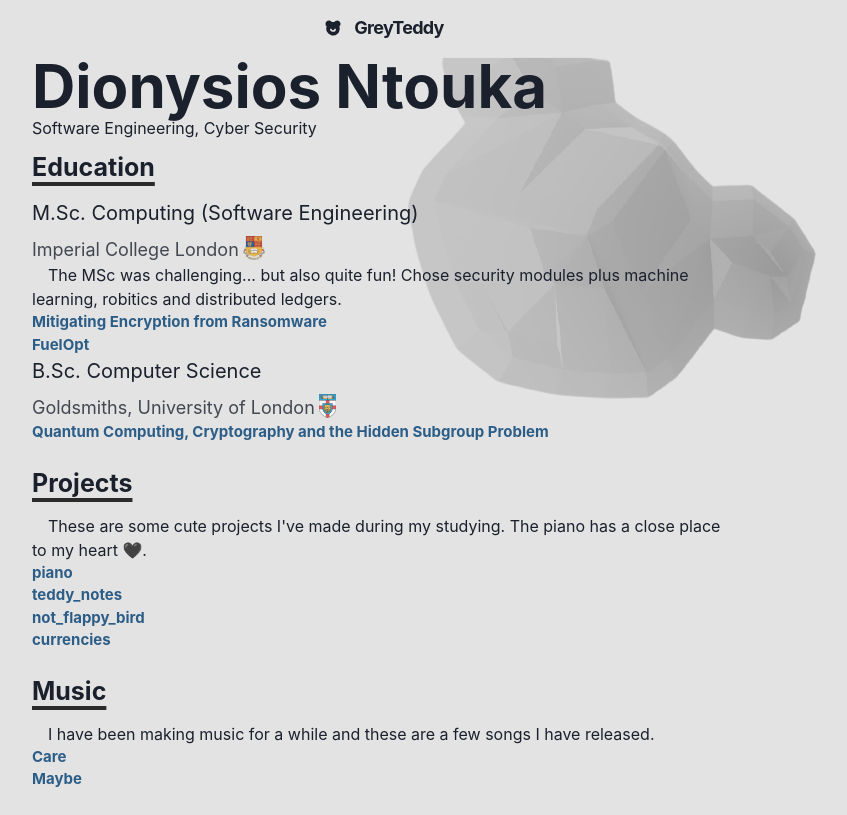
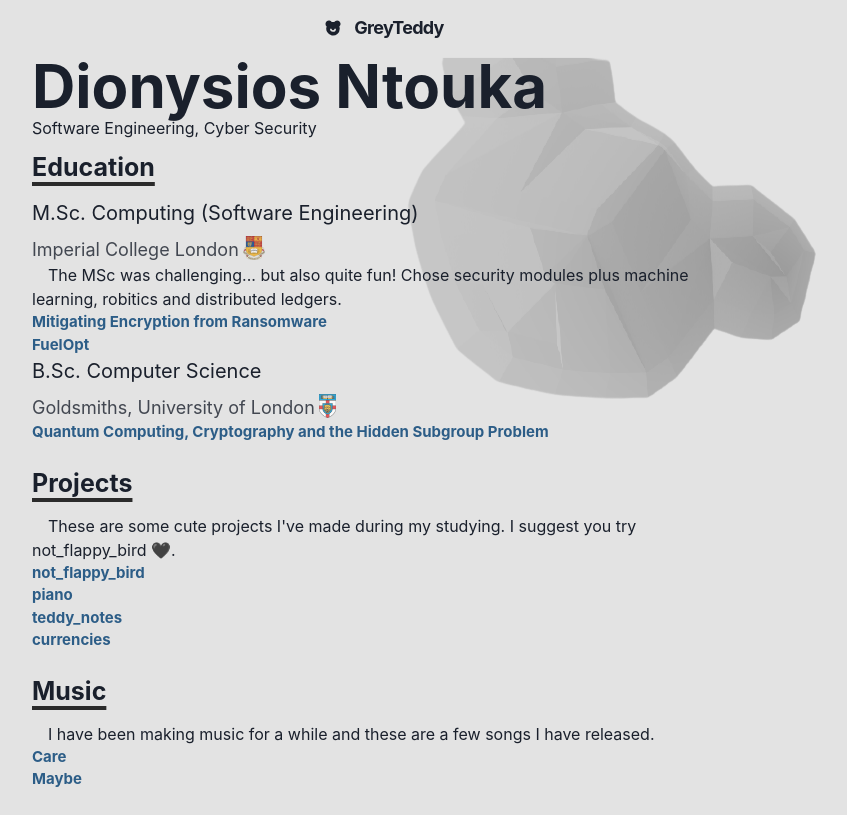
Before and after one commit to GreyTeddy/personal-website, a Next.js app: page / in a window 1280 px wide. Shown: the whole page, without its empty margins (256-1103 px from the left). Built offline with nearby package versions, Linux system fonts and the light colour scheme.

Commit message:
changed preference of project

```diff
--- a/pages/index.tsx
+++ b/pages/index.tsx
@@ -60,17 +60,17 @@
                 </Heading>
                 <Box>
                     <Paragraph>
-                        These are some cute projects I&apos;ve made during my studying. The piano has a close place to my heart {useColorModeValue(<span role="img" aria-label="black-heart">🖤</span>, <span role="img" aria-label="white-heart">🤍</span>)}.
+                        These are some cute projects I&apos;ve made during my studying. I suggest you try not_flappy_bird {useColorModeValue(<span role="img" aria-label="black-heart">🖤</span>, <span role="img" aria-label="white-heart">🤍</span>)}.
                     </Paragraph>
                     <List fontWeight={40} >
+                        <ProjectListItem href="https://greyteddy.github.io/not_flappy_bird/" emoji={<FaKiwiBird />}>
+                            not_flappy_bird
+                        </ProjectListItem>
                         <ProjectListItem href="https://greyteddy.github.io/piano/" emoji={<CgPiano />}>
                             piano
                         </ProjectListItem>
                         <ProjectListItem href="https://notepad-837ad.web.app/" emoji={<MdOutlineSpeakerNotes />}>
                             teddy_notes
-                        </ProjectListItem>
-                        <ProjectListItem href="https://greyteddy.github.io/not_flappy_bird/" emoji={<FaKiwiBird />}>
-                            not_flappy_bird
                         </ProjectListItem>
                         <ProjectListItem href="https://github.com/GreyTeddy/currencies" emoji={<BiCoin />}>
                             currencies
```
